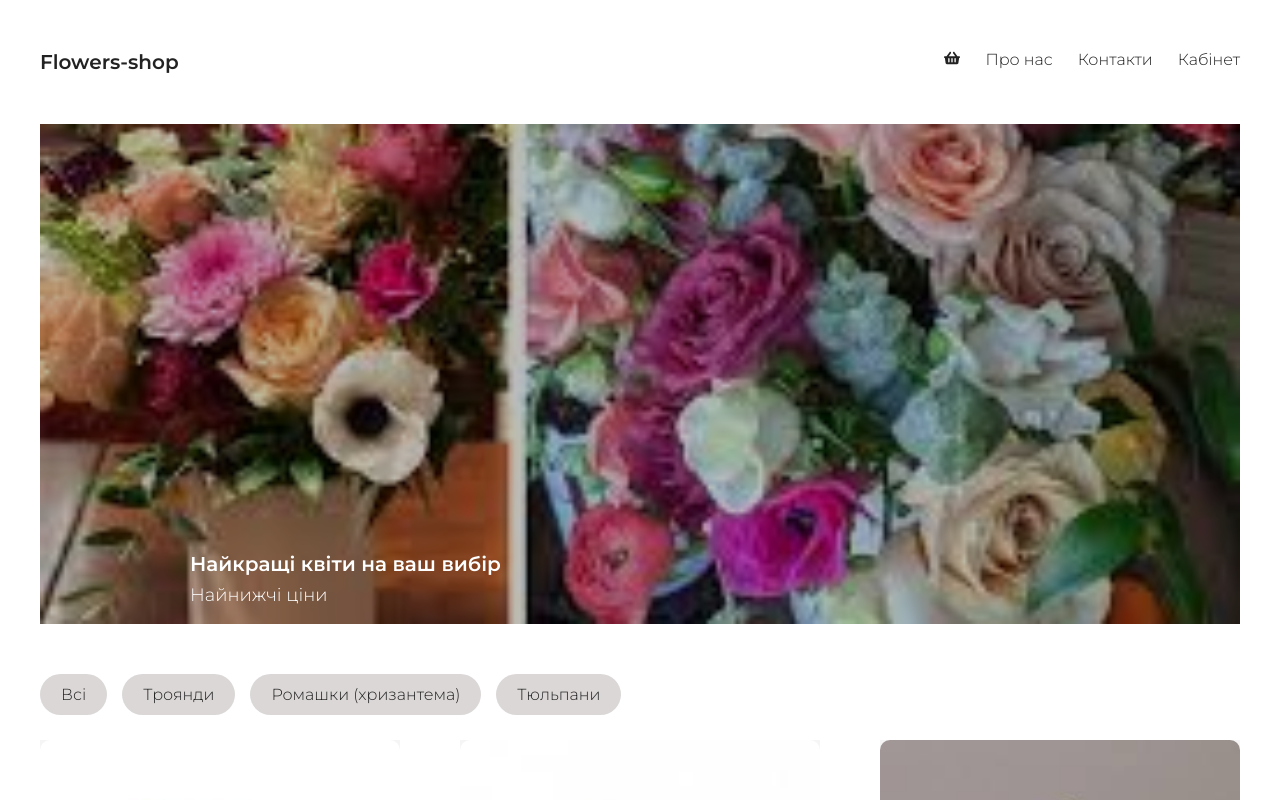
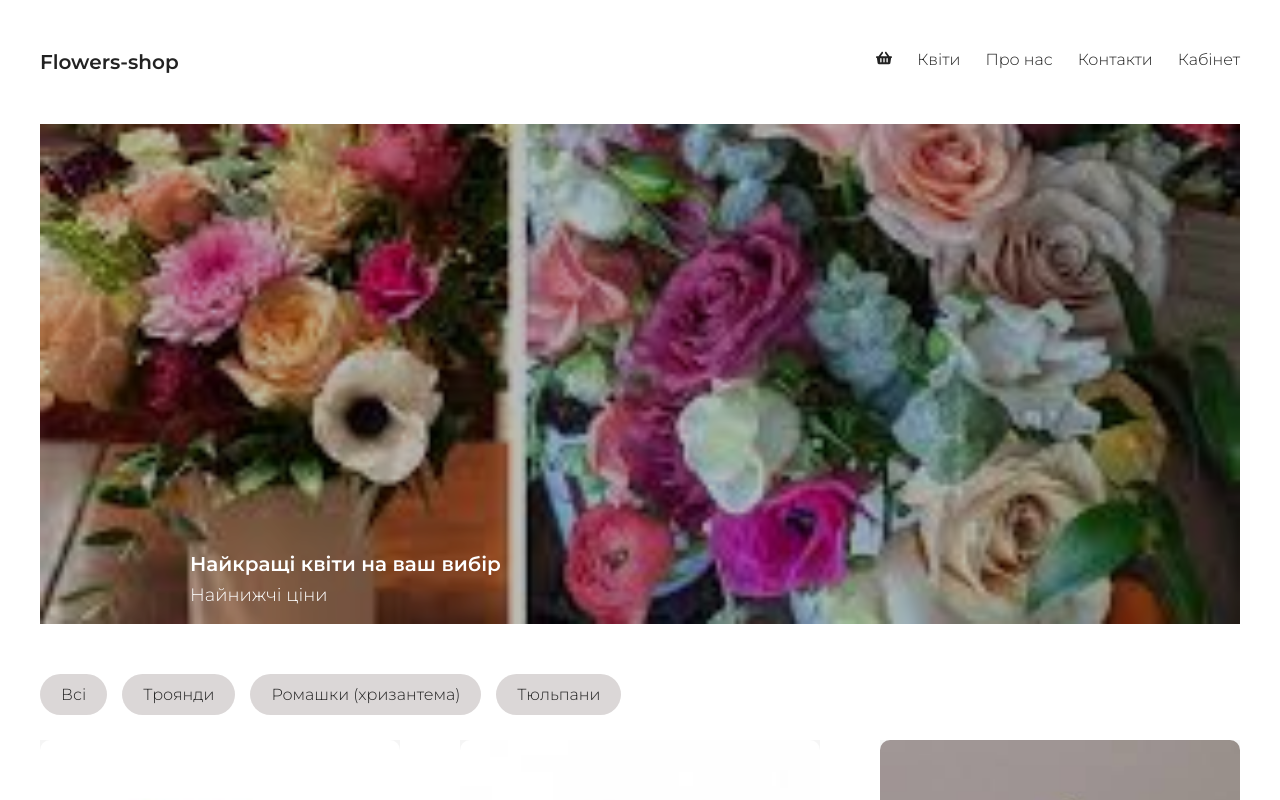
Before and after one commit to AndriiDan/Shop, a React (Create React App) app: page / in a window 1280 px wide. Shown: the top 800 px of the page. Built offline with nearby package versions, Linux system fonts and the light colour scheme.

Commit message:
Navbar - навігація по застосунку.

```diff
--- a/src/components/Header/Header.jsx
+++ b/src/components/Header/Header.jsx
@@ -2,6 +2,7 @@ import React, { useState } from 'react';
 import { FaShoppingBasket } from "react-icons/fa";
 import Order from './Order/Order';
 import classes from './Header.module.css';
+import Navbar from './Navbar/Navbar';
 
 // перебор кожного елемента в корзині
 const showOrders = (props) => {
@@ -36,11 +37,7 @@ export default function Header(props) {
         <header>
             <div>
                 <span className={classes.logo}>Flowers-shop</span>
-                <ul className={classes.nav}>
-                    <li>Про нас</li>
-                    <li>Контакти</li>
-                    <li>Кабінет</li>
-                </ul>
+                <Navbar />
                 {/* іконка з корзинкою; ${cartOpen && 'active'} - при cartOpen = true додати className='active'  */}
                 <FaShoppingBasket onClick={() => setCartOpen(cartOpen = !cartOpen)} className={`${classes.shop_cart_button} ${cartOpen && classes.active}`} />
 
--- a/src/components/Header/Header.module.css
+++ b/src/components/Header/Header.module.css
@@ -5,22 +5,6 @@ header {
 .logo {
     font-weight: 600;
     font-size: 20px;
-}
-
-ul.nav {
-    float: right;
-    list-style: none;
-}
-
-ul.nav li {
-    display: inline;
-    margin-left: 25px;
-    cursor: pointer;
-    transition: opacity 500ms ease;
-}
-
-ul.nav li:hover {
-    opacity: 0.5;
 }
 
 .shop_cart_button {
--- /dev/null
+++ b/src/components/Header/Navbar/Navbar.jsx
@@ -0,0 +1,16 @@
+// import React from 'react';
+import classes from './Navbar.module.css';
+
+// к-та навігації по застосунку
+const Navbar = () => {
+    return (
+        <ul className={classes.nav}>
+            <li>Квіти</li>
+            <li>Про нас</li>
+            <li>Контакти</li>
+            <li>Кабінет</li>
+        </ul>
+    )
+}
+
+export default Navbar;
--- /dev/null
+++ b/src/components/Header/Navbar/Navbar.module.css
@@ -0,0 +1,15 @@
+ul.nav {
+    float: right;
+    list-style: none;
+}
+
+ul.nav li {
+    display: inline;
+    margin-left: 25px;
+    cursor: pointer;
+    transition: opacity 500ms ease;
+}
+
+ul.nav li:hover {
+    opacity: 0.5;
+}
```
